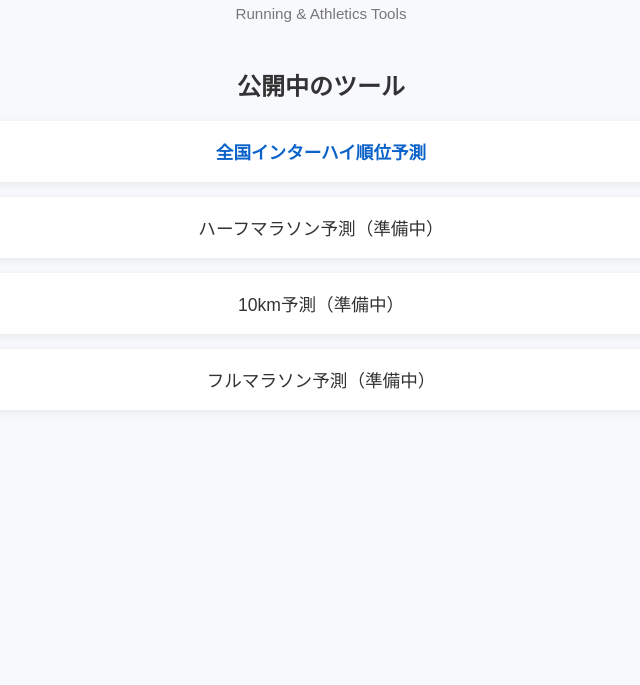
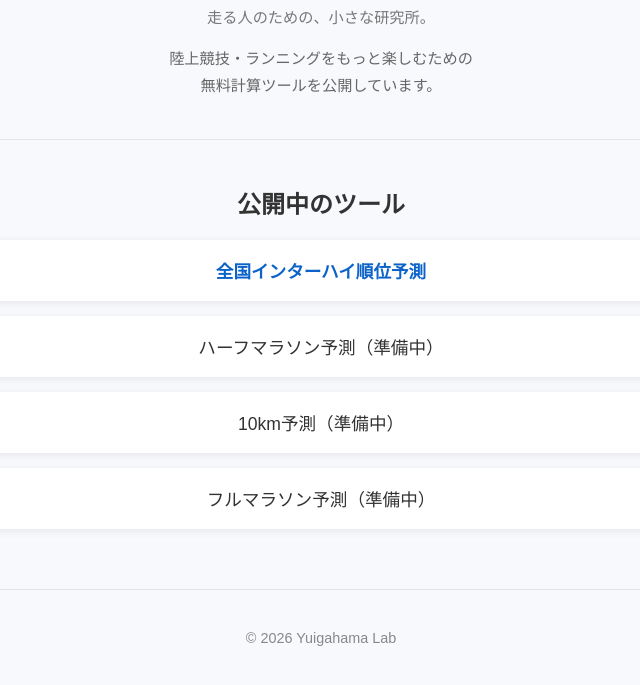
Before and after one commit to fvcmpbzj5v-arch/fvcmpbzj5v-arch.github.io, a plain HTML site: page index.html in a window 1280 px wide. Shown: the part 129-814 px from the top of the page, without its empty margins (319-959 px from the left). Drawn offline with Linux system fonts and the light colour scheme.

Commit message:
index.html を更新

```diff
--- a/index.html
+++ b/index.html
@@ -16,36 +16,30 @@ body{
     padding:25px;
     text-align:center;
     background:#f7f9fc;
-    color:#333;
-}
+    color:#333;}
 
 h1{
     margin-bottom:5px;
     font-size:2.2rem;
-    color:#0b63c9;
-}
+    color:#0b63c9;}
 
 .site-name-en{
     margin:0;
     font-size:1.1rem;
     color:#666;
-    letter-spacing:1px;
-}
+    letter-spacing:1px;}
 
 .tagline{
     margin-top:8px;
     color:#777;
-    font-size:0.95rem;
-}
+    font-size:0.95rem;}
 
 h2{
-    margin-top:45px;
-}
+    margin-top:45px;}
 
 ul{
     list-style:none;
-    padding:0;
-}
+    padding:0;}
 
 li{
     background:white;
@@ -53,33 +47,59 @@ li{
     padding:18px;
     border-radius:12px;
     box-shadow:0 2px 8px rgba(0,0,0,0.08);
-    font-size:1.1rem;
-}
+    font-size:1.1rem;}
 
 a{
     color:#0b63c9;
     text-decoration:none;
-    font-weight:bold;
+    font-weight:bold;}
+
+a:hover{
+    text-decoration:underline;}
+
+header{
+    margin-bottom:40px;
+    padding-bottom:25px;
+    border-bottom:1px solid #e5e5e5;}
+
+.description{
+    margin-top:18px;
+    line-height:1.8;
+    color:#666;
+    font-size:0.95rem;
 }
 
-a:hover{
-    text-decoration:underline;
+footer{
+    margin-top:60px;
+    padding-top:25px;
+    border-top:1px solid #e5e5e5;
+    text-align:center;
+    color:#888;
+    font-size:0.9rem;
 }
+
 </style>
 
 </head>
 
-<body>
+<header>
 
 <h1>由比ヶ浜ラボ</h1>
 
 <p class="site-name-en">
-  Yuigahama Lab
+Yuigahama Lab
 </p>
 
 <p class="tagline">
-  Running & Athletics Tools
+走る人のための、小さな研究所。
 </p>
+
+<p class="description">
+陸上競技・ランニングをもっと楽しむための<br>
+無料計算ツールを公開しています。
+</p>
+
+</header>
 
 <h2>公開中のツール</h2>
 
@@ -98,5 +118,13 @@ a:hover{
 
 </ul>
 
+<footer>
+
+<p>
+© 2026 Yuigahama Lab
+</p>
+
+</footer>
+
 </body>
 </html>
```
